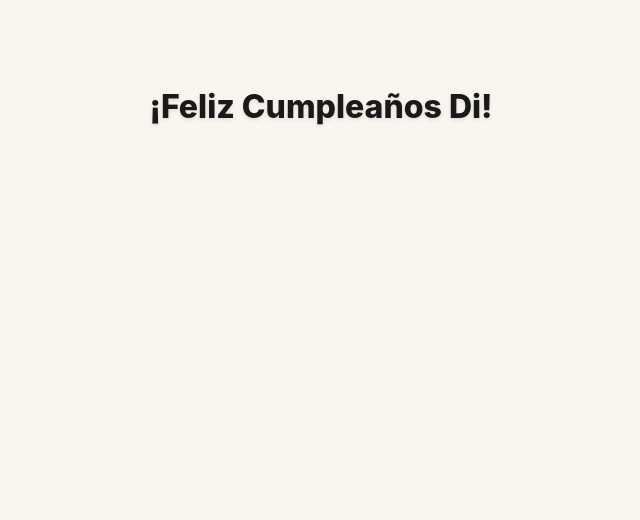
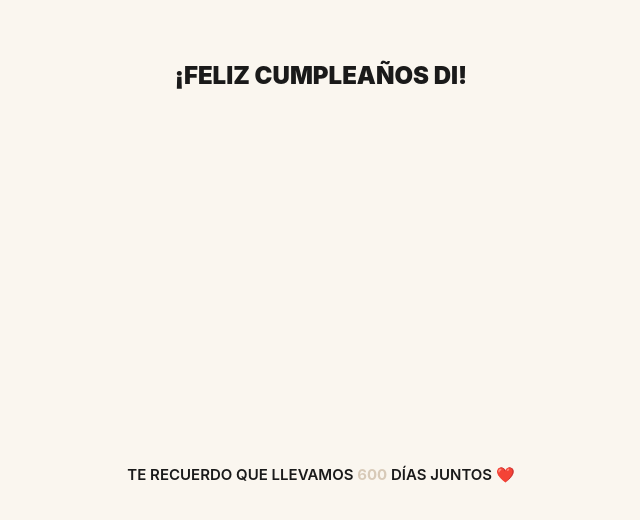
Before and after one commit to sebas0ne/gift-for-di, a React (Create React App) app: page / in a window 1280 px wide. Shown: the part 278-798 px from the top of the page, without its empty margins (319-959 px from the left). Built offline with nearby package versions, Linux system fonts and the light colour scheme.

Commit message:
adding new component daysTogether

```diff
--- /dev/null
+++ b/src/components/common/DaysTogether.jsx
@@ -0,0 +1,16 @@
+// src/components/common/DaysTogether.jsx
+import React from 'react';
+import useDaysSince from '../../hooks/useDaysSince';
+import '../../styles/common/daysTogether.css';
+
+function DaysTogether({ startDate, textPrincipal, textSecondary }) {
+  const days = useDaysSince(startDate);
+
+  return (
+    <div className="daysTogether">
+      {textPrincipal} <span>{days}</span> {textSecondary} ❤️
+    </div>
+  );
+}
+
+export default DaysTogether;
--- /dev/null
+++ b/src/hooks/useDaysSince.js
@@ -0,0 +1,18 @@
+// src/hooks/useDaysSince.js
+import { useState, useEffect } from 'react';
+
+const useDaysSince = (startDate) => {
+  const [days, setDays] = useState(0);
+
+  useEffect(() => {
+    const today = new Date();
+    const start = new Date(startDate);
+    const diffTime = today - start;
+    const diffDays = Math.floor(diffTime / (1000 * 60 * 60 * 24));
+    setDays(diffDays);
+  }, [startDate]);
+
+  return days;
+};
+
+export default useDaysSince;
--- a/src/pages/Home/Home.jsx
+++ b/src/pages/Home/Home.jsx
@@ -1,26 +1,35 @@
 // src/pages/Home/Home.jsx
 import React from 'react';
 import { motion } from 'framer-motion';
+import DaysTogether from '../../components/common/DaysTogether';
 import '../../styles/Pages/Home/Home.css';
 
 function Home() {
+  const birthdayDate = '2023-10-21';
+  const principal = 'Te recuerdo que llevamos';
+  const secondary = 'días juntos';
+
   return (
     <div className="homeContainer">
+      <div className="homeContent">
         <motion.h1
           className="birthdayText"
-        animate={{
-          y: [0, -20, 0],
-        }}
+          animate={{ y: [0, -20, 0] }}
           transition={{
             duration: 1.5,
             repeat: Infinity,
             repeatType: 'loop',
-          ease: 'easeInOut'
+            ease: 'easeInOut',
           }}
         >
           ¡Feliz Cumpleaños Di!
         </motion.h1>
       </div>
+
+      <div className="homeFooter">
+        <DaysTogether textPrincipal={principal} textSecondary={secondary} startDate={birthdayDate} />
+      </div>
+    </div>
   );
 }
 
--- a/src/styles/Pages/Home/Home.css
+++ b/src/styles/Pages/Home/Home.css
@@ -1,17 +1,33 @@
-/* src/pages/Home/home.css */
+/* src/styles/Pages/Home/Home.css */
+
 .homeContainer {
     display: flex;
+    flex-direction: column;
+    justify-content: space-between;
     align-items: center;
-    justify-content: center;
     min-height: 100vh;
     background-color: var(--color-beige-light);
-    padding: 2rem;
+  }
+
+  .homeContent {
+    flex: 1;
+    display: flex;
+    justify-content: center;
+    align-items: center;
+    width: 100%;
+  }
+
+  .birthdayText {
+    font-size: 2.4rem;
+    text-transform: uppercase;
+    font-weight: 900;
+    color: var(--color-black);
     text-align: center;
   }
 
-  .birthdayText {
-    font-size: 3.2rem;
-    color: var(--color-black);
-    font-weight: 800;
-    text-shadow: 0 0.2rem 0.4rem rgba(0, 0, 0, 0.1);
+  .homeFooter {
+    width: 100%;
+    display: flex;
+    justify-content: center;
+    padding-bottom: 1.5rem;
   }
--- a/src/styles/animations/CircularText.css
+++ b/src/styles/animations/CircularText.css
@@ -6,7 +6,7 @@
     position: relative;
     height: 200px;
     font-weight: bold;
-    color: var(--color-black);
+    color: var(--color-white);
     font-weight: 900;
     text-align: center;
     cursor: pointer;
--- a/src/styles/common/circularTextLoader.css
+++ b/src/styles/common/circularTextLoader.css
@@ -4,5 +4,5 @@
     align-items: center;
     justify-content: center;
     min-height: 100vh;
-    background-color: var(--color-beige-light);
+    background-color: var(--color-black);
   }
--- /dev/null
+++ b/src/styles/common/daysTogether.css
@@ -0,0 +1,15 @@
+/* src/styles/common/daysTogether.css */
+.daysTogether {
+    text-align: center;
+    text-transform: uppercase;
+    font-size: 1.5rem;
+    margin-top: 0;
+    padding-bottom: 2rem;
+    color: var(--color-black);
+    font-weight: 600;
+  }
+
+  .daysTogether span {
+    color: var(--color-beige-dark);
+    font-weight: 700;
+  }
```
Lines whose indentation alone changed are shown as unchanged.
